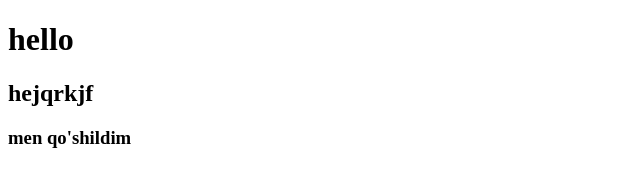
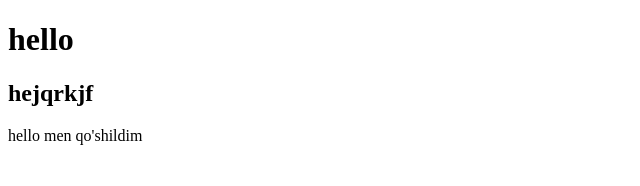
Before and after one commit to gozalMominova/git-learn, a plain HTML site: page index.html in a window 1280 px wide. Shown: the full height of the page, 0-640 px from the left. Drawn offline with Linux system fonts and the light colour scheme.

Commit message:
div added

```diff
--- a/index.html
+++ b/index.html
@@ -8,7 +8,9 @@
 <body>
 	<h1>hello</h1>
 	<h2>hejqrkjf</h2>
-	<h3>men qo'shildim</h3>
+	<div>
+		hello men qo'shildim
+	</div>
 
 </body>
 </html>
```
